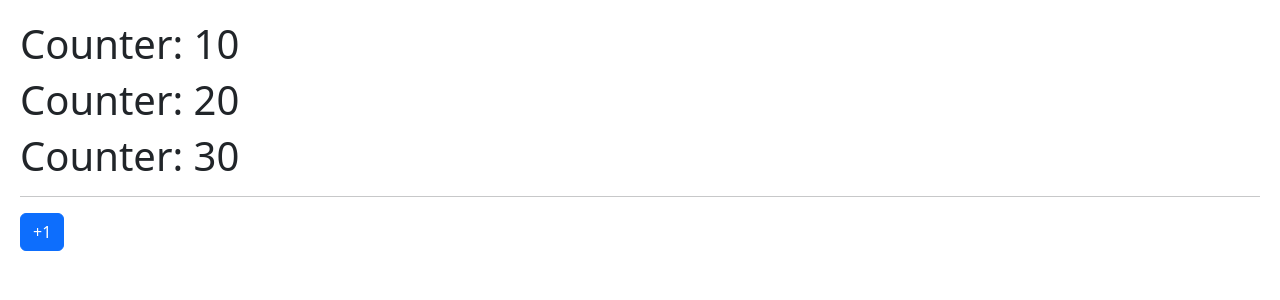
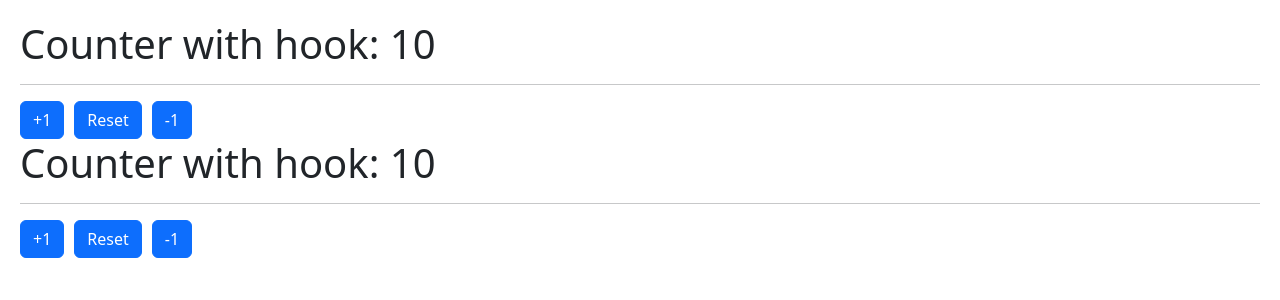
Before and after one commit to adrcorona13/reactcte-03-hook-app, a React (Vite) app: page / in a window 1280 px wide. Shown: the top 300 px of the page. Built offline with nearby package versions, Linux system fonts and the light colour scheme.

Commit message:
custom hook

```diff
--- /dev/null
+++ b/src/assets/01-useState/CounterWithCustomHook.jsx
@@ -0,0 +1,17 @@
+import { useCounter } from "../../hooks/useCounter"
+
+export const CounterWithCustomHook = () => {
+
+    const { counter, increment, decrement, reset } = useCounter();
+
+    return (
+        <>
+            <h1>Counter with hook: {counter}</h1>
+            <hr />
+
+            <button className="btn btn-primary" onClick={() => increment()}>+1</button>
+            <button className="btn btn-primary" onClick={reset}>Reset</button>
+            <button className="btn btn-primary" onClick={ () => decrement(2)}>-1</button>
+        </>
+    )
+}
--- /dev/null
+++ b/src/hooks/useCounter.js
@@ -0,0 +1,26 @@
+import { useState } from "react"
+
+export const useCounter = (initialValue = 10) => {
+    const [counter, setCounter] = useState(initialValue);
+
+    const increment = (value = 1) => {
+        setCounter(counter + value );
+    }
+
+    const decrement = (value = 1) => {
+        if(counter <= 0) return;
+        setCounter(counter - value);
+    }
+
+    const reset = () => {
+        setCounter(initialValue);
+    }
+
+
+    return{
+        counter,
+        increment,
+        decrement,
+        reset
+    }
+}
--- a/src/main.jsx
+++ b/src/main.jsx
@@ -1,12 +1,14 @@
 import React from 'react'
 import ReactDOM from 'react-dom/client'
-import { HooksApp } from './HooksApp'
+// import { HooksApp } from './HooksApp'
 
 import './index.css'
-import { CounterApp } from './assets/01-useState/CounterApp'
+// import { CounterApp } from './assets/01-useState/CounterApp'
+import { CounterWithCustomHook } from './assets/01-useState/CounterWithCustomHook'
 
 ReactDOM.createRoot(document.getElementById('root')).render(
   <React.StrictMode>
-    <CounterApp />
+    <CounterWithCustomHook />
+    <CounterWithCustomHook />
   </React.StrictMode>,
 )
```
